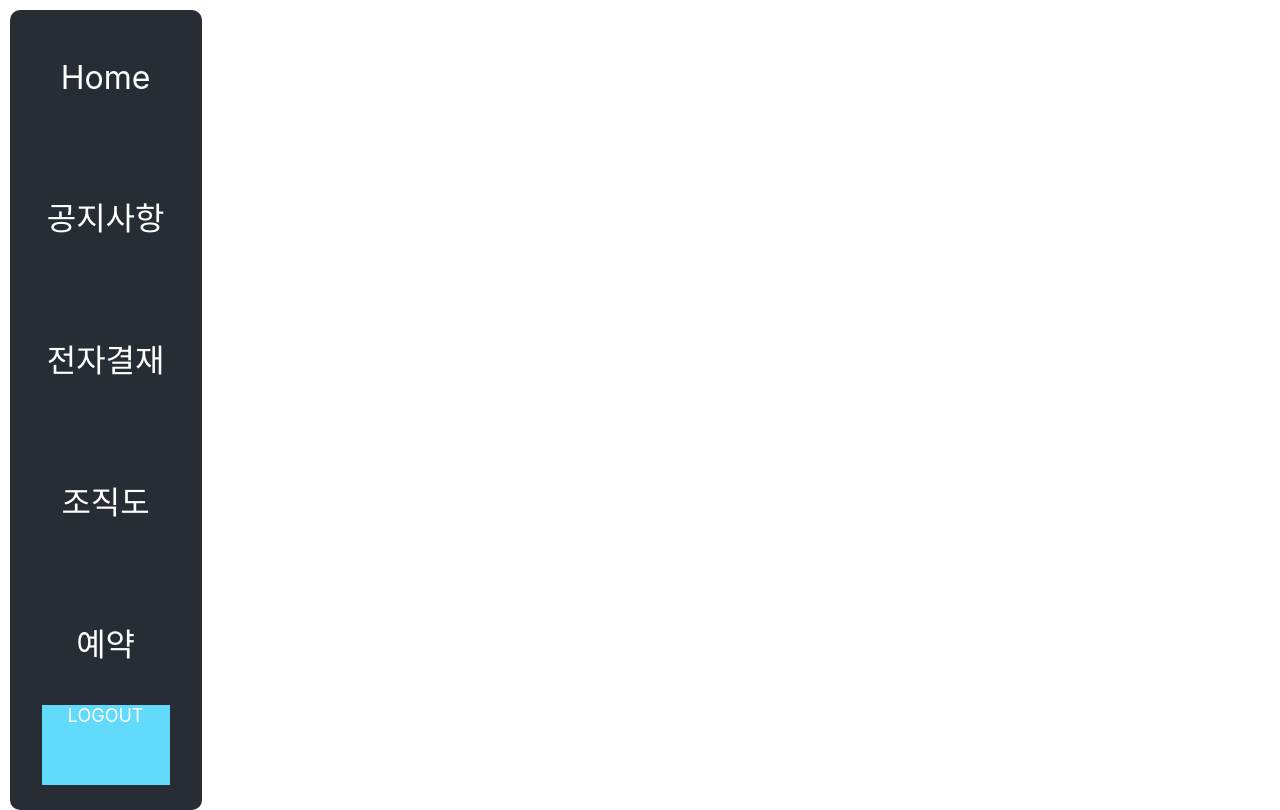
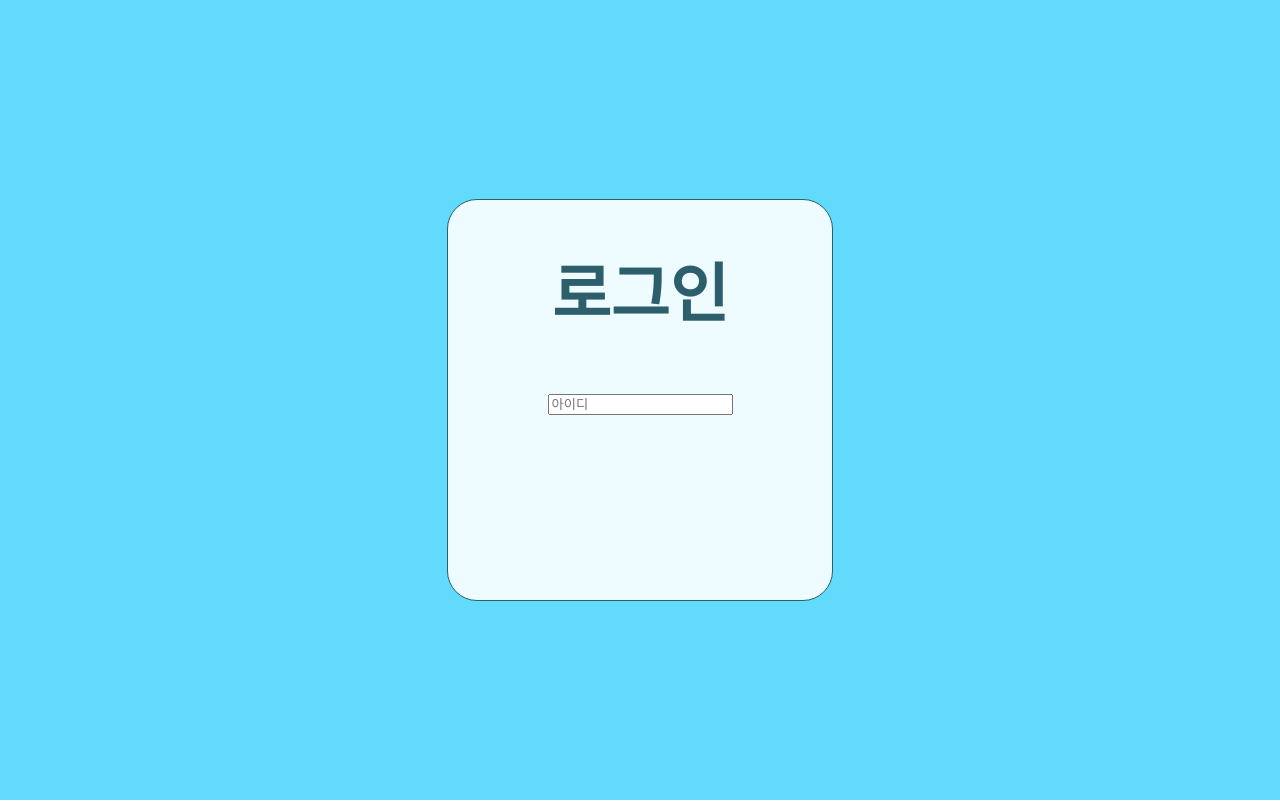
Before and after one commit to sbj07/groupworks, a React (Create React App) app in the folder groupworksreactapp/: page /write in a window 1280 px wide. Built offline with nearby package versions, Linux system fonts and the light colour scheme.

Commit message:
[메인페이지 변경]

```diff
--- a/groupworksreactapp/src/component/Home.jsx
+++ b/groupworksreactapp/src/component/Home.jsx
@@ -1,14 +1,14 @@
 import React from 'react';
 import TodoList from './todo/TodoList';
-
+import NoticeList from './notice/NoticeList';
 
 const Home = () => {
     return (
         <>
             <div>1</div>
             <div>2</div>
-            <div>3</div>
-            <TodoList/>
+            <NoticeList />
+            <TodoList />
         </>
     );
 };
--- a/groupworksreactapp/src/component/Layout.jsx
+++ b/groupworksreactapp/src/component/Layout.jsx
@@ -2,6 +2,7 @@ import React from 'react';
 import styled from 'styled-components';
 import Main from './Main';
 import Sidebar from './sidebar/Sidebar';
+import Login from './login/Login';
 
 const StyledLayoutDiv = styled.div`
     width: 100vw;
@@ -13,12 +14,21 @@ const StyledLayoutDiv = styled.div`
     place-items: center center;
 `;
 
+const loginMemberNo = sessionStorage.getItem("loginMemberNo");
 const Layout = () => {
     return (
-        <StyledLayoutDiv>
-            <Sidebar />
-            <Main />
-        </StyledLayoutDiv>
+        <>
+        {
+            loginMemberNo === null
+            ?
+            <Login />
+            :
+            <StyledLayoutDiv>
+                <Sidebar />
+                <Main />
+                </StyledLayoutDiv>
+        }
+        </>
     );
 };
 
--- a/groupworksreactapp/src/component/Main.jsx
+++ b/groupworksreactapp/src/component/Main.jsx
@@ -4,7 +4,6 @@ import { Route, Routes } from 'react-router-dom';
 import Home from './Home';
 import NoticeMain from './notice/NoticeMain';
 import OrganMain from './organ/OrganMain';
-
 
 const StyledMainDiv = styled.div`
     width: 100%;
@@ -16,23 +15,14 @@ const StyledMainDiv = styled.div`
 `;
 
 const Main = () => {
-    const loginMemberNo = sessionStorage.getItem("loginMemberNo");
     return (
         <StyledMainDiv>
-                {
-                    loginMemberNo !== null
-                    ?
-                    <Routes>
-                        {/* <Route path='/sign-in' element={<Signin />}></Route> */}
-                    </Routes>
-                    :
             <Routes>
                 <Route path='/' element={<Home />}></Route>
                 <Route path='/notice/*' element={<NoticeMain />}></Route>
                 {/* <Route path='/document/*' element={<DocumentMain />}></Route> */}
                 <Route path='/organ/*' element={<OrganMain />}></Route>
             </Routes>
-                }
         </StyledMainDiv>
     );
 };
--- a/groupworksreactapp/src/component/Sidebar/Sidebar.jsx
+++ b/groupworksreactapp/src/component/Sidebar/Sidebar.jsx
@@ -19,14 +19,6 @@ const StyledSideDiv = styled.div`
         font-size: 2rem;
         color: white;
     }
-`;
-
-const StyledMenuDiv = styled.div`
-    width: 80%;
-    display: flex;
-    flex-direction: column;
-    font-size: 2rem;
-    color: white;
 `;
 
 const StyledLogoutDiv = styled.div`
--- /dev/null
+++ b/groupworksreactapp/src/component/login/Login.jsx
@@ -0,0 +1,36 @@
+import React from 'react';
+import styled from 'styled-components';
+
+const StyledLoginDiv = styled.div`
+    height: 100vh;
+    background-color: #61dafb;
+    display: flex;
+    justify-content: center;
+    align-items: center;
+`;
+
+const StyeldLoginForm = styled.div`
+    text-align: center;
+    width: 30%;
+    height: 50%;
+    background-color: #effcff;
+    border: 1px solid #2c5e6c;
+    border-radius: 30px;
+    color: #2c5e6c;
+    font-size: 2rem;
+`;
+const Login = () => {
+    return (
+        <StyledLoginDiv>
+            <StyeldLoginForm>
+                <h1>로그인</h1>
+                <form onSubmit={console.log("ok")}>
+                    <input type="text" name="id" placeholder='아이디' />
+
+                </form>
+            </StyeldLoginForm>
+        </StyledLoginDiv>
+    );
+};
+
+export default Login;
```
Lines whose indentation alone changed are shown as unchanged.
